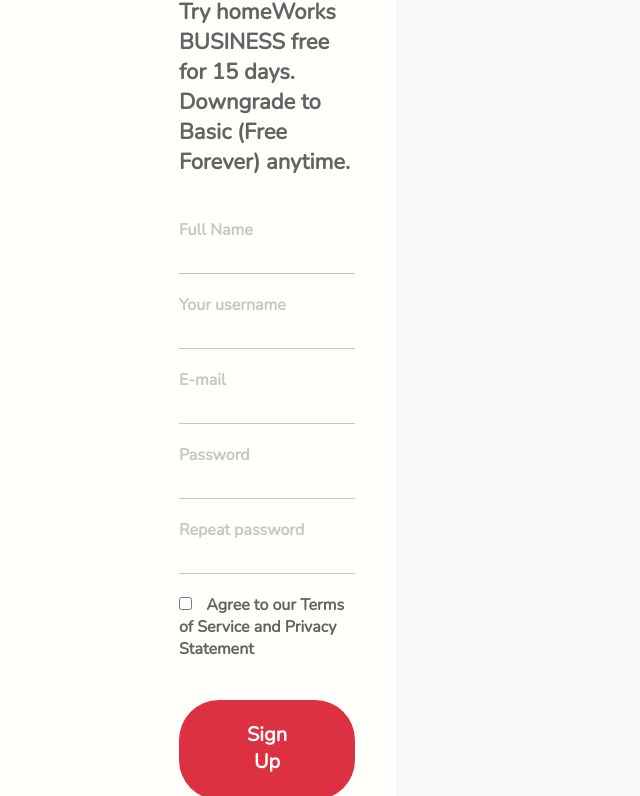
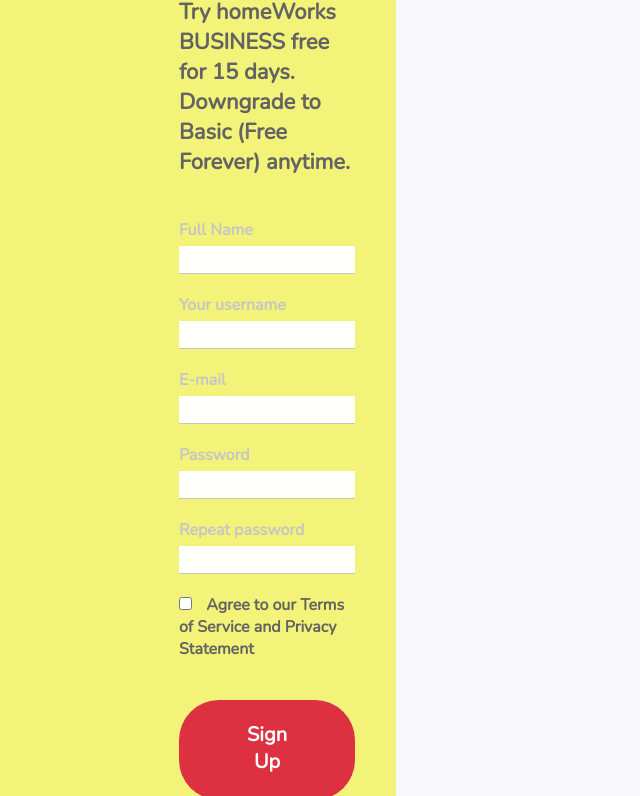
Before and after one commit to OliverQN7/remote_homework, a plain HTML site: page index.html in a window 1280 px wide. Shown: the part 351-1147 px from the top of the page, without its empty margins (244-884 px from the left). Drawn offline with Linux system fonts and the light colour scheme.

Commit message:
added new bg color

```diff
--- a/css/style.css
+++ b/css/style.css
@@ -29,7 +29,7 @@
   width: 50%;
   box-sizing: border-box;
   padding: 194px 41px 191px 423px;
-  background-color: #fffffb;
+  background-color: #f3f37a;
 }
 .block__1-text h1 {
   color: #000;
```
